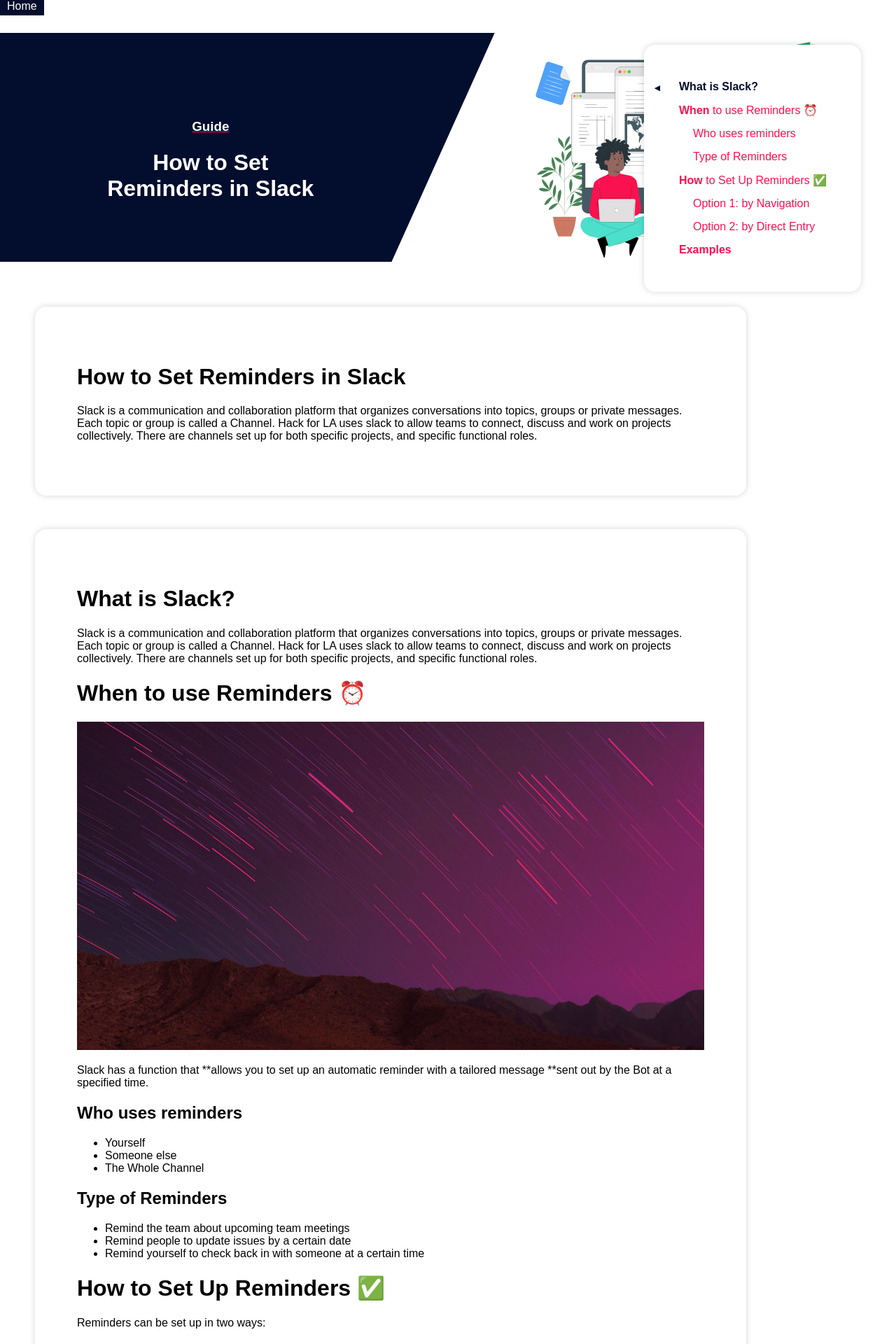
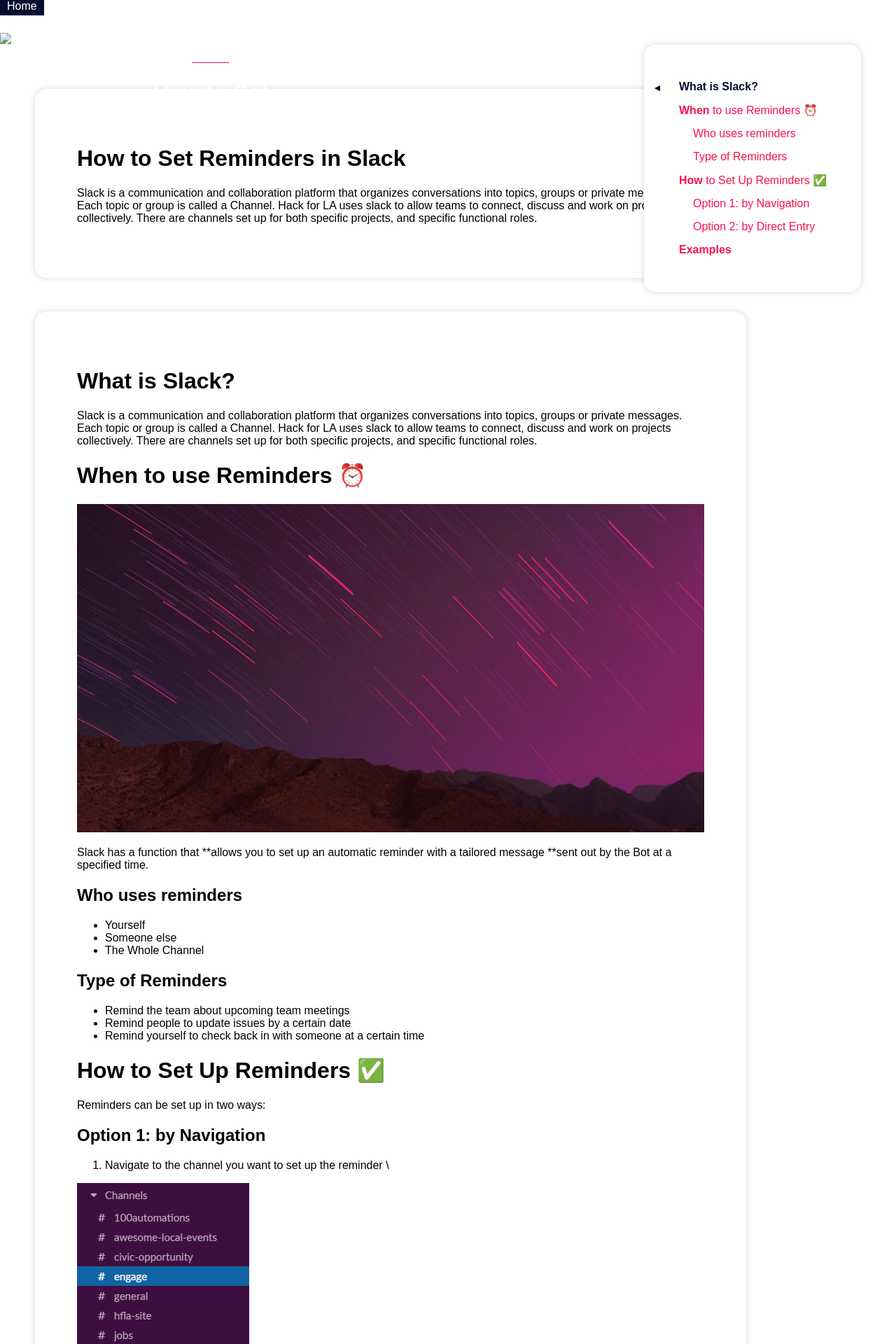
Before and after one commit to abenipa3/guide-pages, a Jekyll site: the page built from _guide-pages/how-to-set-reminders-in-slack.md, in a window 1280 px wide. Shown: the top 1920 px of the page at 70% size. Built offline with Jekyll 4.4.1, drawn with Linux system fonts in a browser that asks for light colours; nearby versions of some CDN libraries.

Commit message:
Update guide-pages.html

```diff
--- a/_layouts/guide-pages.html
+++ b/_layouts/guide-pages.html
@@ -6,7 +6,7 @@ layout: default
 
 {% if page.layout == 'guide-pages' %}
 <div class="header-container">
-  <img class="page-hero" src="/assets/images/guide-page-hero.svg">
+  <img class="page-hero" src="./assets/images/guide-page-hero.svg">
   <div class="hero-left">
     <h3 class="hero-heading">Guide</h3>
     <h1 class="hero-title">{{ page.title | markdownify | remove: '<p>' | remove: '</p>' }}</h1>
```
